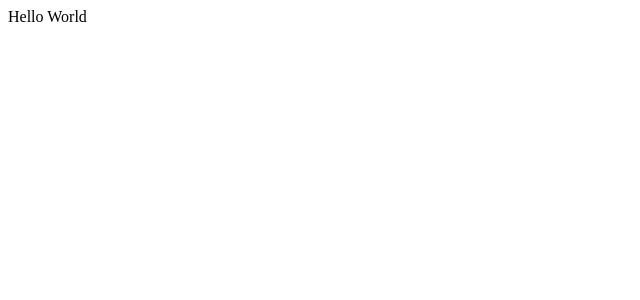
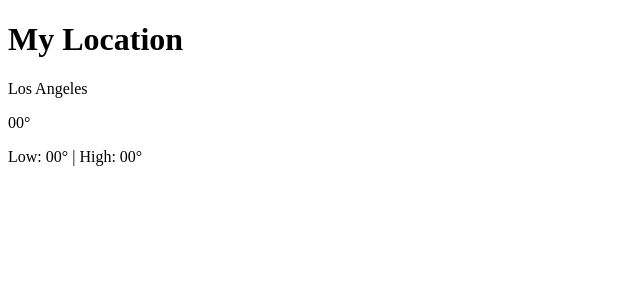
Before and after one commit to matthew-estes/fireteamproject, a React (Vite) app in the folder frontend/: page / in a window 1280 px wide. Shown: the top 300 px of the page, without its empty margins (0-640 px from the left). Built offline with nearby package versions, Linux system fonts and the light colour scheme.

Commit message:
feat: add weather-card layout

```diff
--- a/frontend/src/components/App/App.jsx
+++ b/frontend/src/components/App/App.jsx
@@ -1,14 +1,25 @@
 import { useState } from 'react';
+import { Routes, Route, useNavigate } from "react-router-dom";
 import './App.css';
 
 function App() {
 
 
   return (
-   <>
-   Hello World
-   </>
-  );
+    <div className="weather-card">
+    <div className="location-info">
+      <h1>My Location</h1>
+      <p>Los Angeles</p>
+    </div>
+    <div className="temperature">
+      <span>00°</span>
+    </div>
+    <div className="temp-range">
+      <p>Low: 00° | High: 00°</p>
+    </div>
+  </div>
+);
 }
 
+
 export default App;
```
